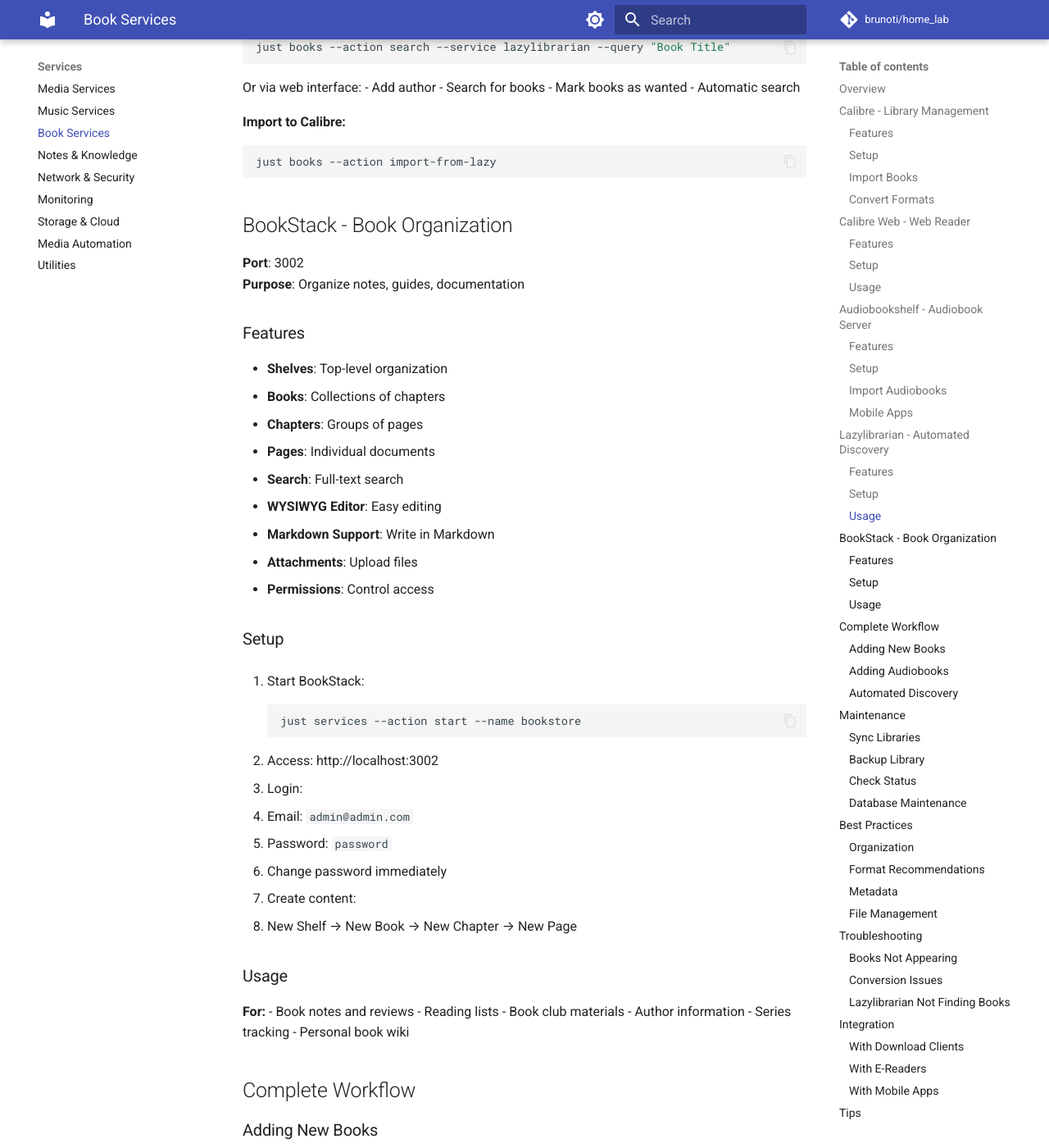
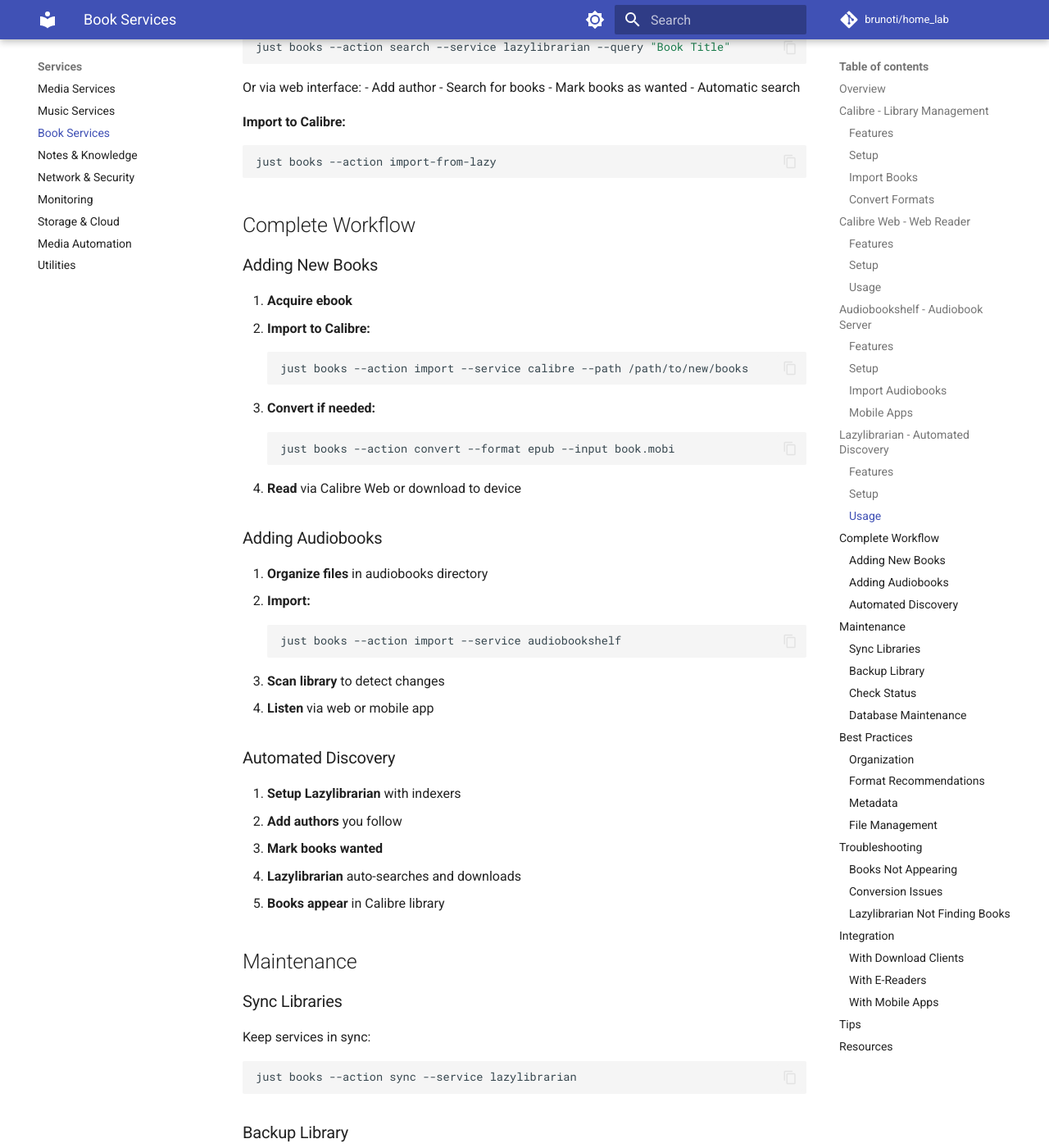
Before and after one commit to brunoti/home_lab, an MkDocs documentation site: the page built from docs/services/books.md, in a window 1280 px wide and 1400 px high, scrolled down 5561 px. Shown: the whole window at 82% size. Built offline with MkDocs 1.6.1 and Material for MkDocs 9.7.7, drawn with Linux system fonts in a browser that asks for light colours; comment, search, counter and statistics services are not loaded.

Commit message:
Remove all bookstore references from documentation and monolithic docker-compose
Co-authored-by: brunoti <6011421+brunoti@users.noreply.github.com>

````diff
--- a/docs/services/books.md
+++ b/docs/services/books.md
@@ -244,50 +244,6 @@ Or via web interface:
 just books --action import-from-lazy
 ```
 
-## BookStack - Book Organization
-
-**Port**: 3002
-**Purpose**: Organize notes, guides, documentation
-
-### Features
-
-- **Shelves**: Top-level organization
-- **Books**: Collections of chapters
-- **Chapters**: Groups of pages
-- **Pages**: Individual documents
-- **Search**: Full-text search
-- **WYSIWYG Editor**: Easy editing
-- **Markdown Support**: Write in Markdown
-- **Attachments**: Upload files
-- **Permissions**: Control access
-
-### Setup
-
-1. Start BookStack:
-```bash
-just services --action start --name bookstore
-```
-
-2. Access: http://localhost:3002
-
-3. Login:
-   - Email: `admin@admin.com`
-   - Password: `password`
-   - Change password immediately
-
-4. Create content:
-   - New Shelf → New Book → New Chapter → New Page
-
-### Usage
-
-**For:**
-- Book notes and reviews
-- Reading lists
-- Book club materials
-- Author information
-- Series tracking
-- Personal book wiki
-
 ## Complete Workflow
 
 ### Adding New Books
````
Also changed, not shown: RESTRUCTURE_SUMMARY.md (+1 -1 lines), docs/architecture/modular-services.md (+1 -1 lines), 1 other file.
